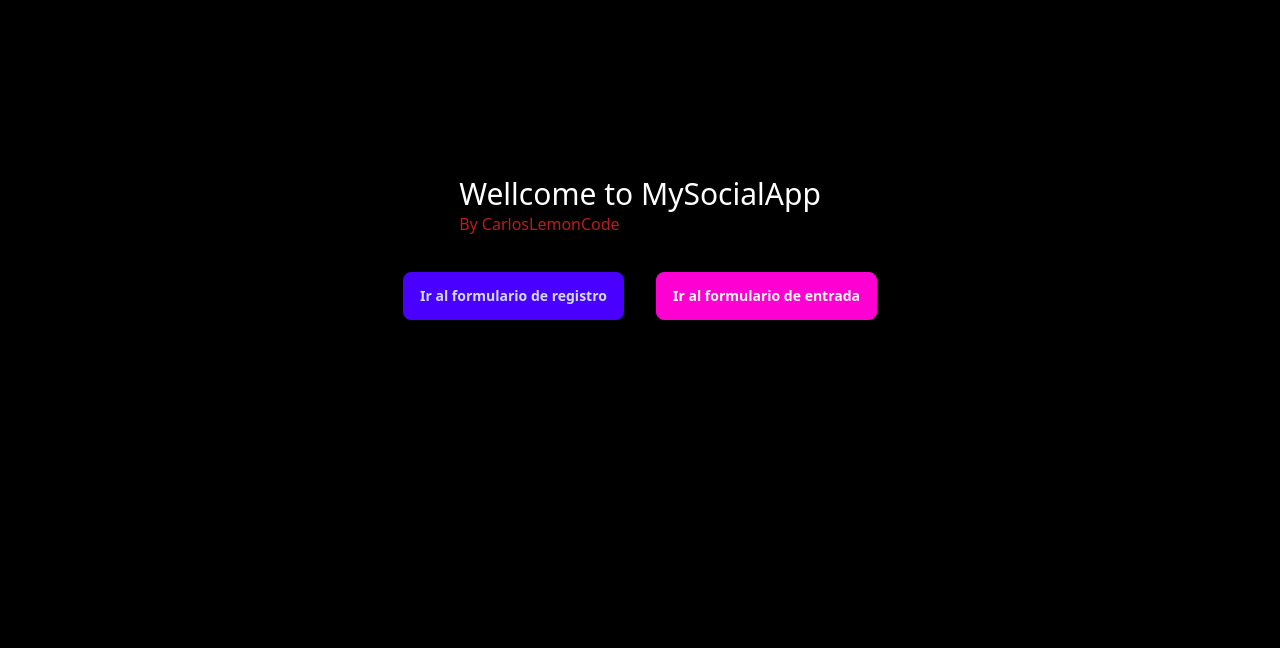
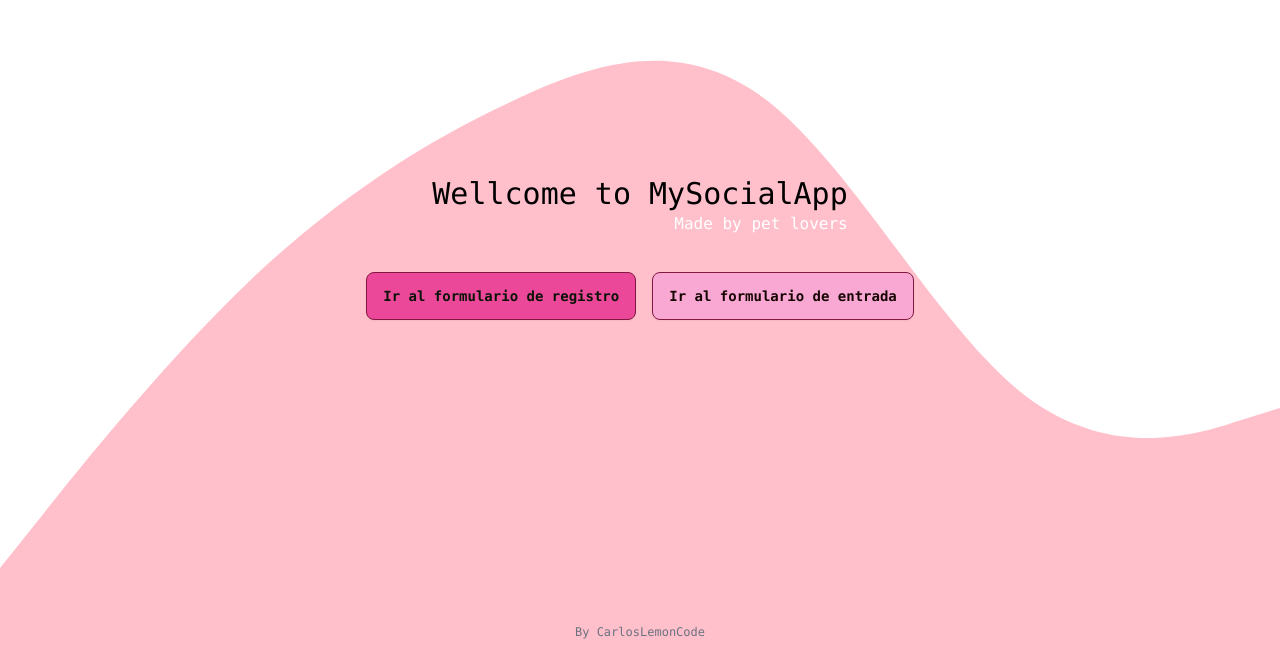
Before and after one commit to b00tc4mp/isdi-parttime-202406, a React (Create React App) app in the folder staff/carlos-fernandez/social-app/: page / in a window 1280 px wide. Shown: the part 152-800 px from the top of the page. Built offline with nearby package versions, Linux system fonts and the light colour scheme.

Commit message:
customize landing page #222

```diff
--- a/staff/carlos-fernandez/social-app/public/index.html
+++ b/staff/carlos-fernandez/social-app/public/index.html
@@ -1,17 +1,14 @@
 <!DOCTYPE html>
-<html lang="es">
+<html lang="es" data-theme="dim">
   <head>
     <meta charset="utf-8" />
     <link rel="icon" href="%PUBLIC_URL%/favicon.ico" />
     <meta name="viewport" content="width=device-width, initial-scale=1" />
-    <meta name="description" content="My first social app." />
-    <link rel="apple-touch-icon" href="%PUBLIC_URL%/logo192.png" />
-
+    <meta name="description" content="Mi primera app de red social" />
     <!--
       Notice the use of %PUBLIC_URL% in the tags above.
       It will be replaced with the URL of the `public` folder during the build.
       Only files inside the `public` folder can be referenced from the HTML.
-
       Unlike "/favicon.ico" or "favicon.ico", "%PUBLIC_URL%/favicon.ico" will
       work correctly both with client-side routing and a non-root public URL.
       Learn how to configure a non-root public URL by running `npm run build`.
--- a/staff/carlos-fernandez/social-app/src/App.jsx
+++ b/staff/carlos-fernandez/social-app/src/App.jsx
@@ -1,10 +1,15 @@
 import React from "react";
-import { Landing } from "./pages";
+import { Landing, Login, SignUp } from "./pages";
+import { Route, Routes } from "react-router-dom";
 
 function App() {
   return (
     <main className="App">
-      <Landing />
+      <Routes>
+        <Route path="/" element={<Landing />} />
+        <Route path="/login" element={<Login />} />
+        <Route path="/sign-up" element={<SignUp />} />
+      </Routes>
       {/*
         - Landing
         - Login
--- a/staff/carlos-fernandez/social-app/src/index.css
+++ b/staff/carlos-fernandez/social-app/src/index.css
@@ -3,5 +3,9 @@
 @tailwind utilities;
 
 body {
-  @apply bg-black w-screen h-screen max-w-full text-white;
+  @apply bg-black w-screen h-screen max-w-full text-white font-mono;
 }
+
+.prose {
+  @apply text-white;
+}
--- a/staff/carlos-fernandez/social-app/src/index.jsx
+++ b/staff/carlos-fernandez/social-app/src/index.jsx
@@ -3,11 +3,14 @@ import ReactDOM from "react-dom/client";
 import "./index.css";
 import App from "./App";
 import reportWebVitals from "./reportWebVitals";
+import { BrowserRouter } from "react-router-dom";
 
 const root = ReactDOM.createRoot(document.getElementById("root"));
 root.render(
   <React.StrictMode>
-    <App />
+    <BrowserRouter>
+      <App />
+    </BrowserRouter>
   </React.StrictMode>
 );
 
--- a/staff/carlos-fernandez/social-app/src/pages/Landing.jsx
+++ b/staff/carlos-fernandez/social-app/src/pages/Landing.jsx
@@ -1,23 +1,49 @@
 import { Component } from "react";
+import { Link } from "react-router-dom";
 
 class Landing extends Component {
   render() {
     return (
-      <section className="w-full h-full min-w-[100vw] min-h-[100vh] grid">
-        <div className="place-self-center w-fit">
-          <div className="w-fit mx-auto mb-9">
-            <h1 className="text-3xl">Wellcome to MySocialApp</h1>
-            <h2 className="text-red-700"> By CarlosLemonCode</h2>
-          </div>
-          <div className="grid grid-cols-2 gap-8">
-            <button className="btn btn-primary btn-md">
-              Ir al formulario de registro
-            </button>
-            <button className="btn btn-secondary btn-md">
-              Ir al formulario de entrada
-            </button>
-          </div>
+      <section className="relative w-full h-full min-h-screen flex flex-col justify-center items-center bg-white">
+        {/* SVG con la ola */}
+        <svg
+          xmlns="http://www.w3.org/2000/svg"
+          viewBox="0 0 1440 320"
+          className="absolute inset-0 w-full h-full"
+          preserveAspectRatio="none"
+        >
+          <path
+            fill="#FFC0CB" /* Color rosa para la mitad de la pantalla */
+            d="M0,288L48,266.7C96,245,192,203,288,170.7C384,139,480,117,576,101.3C672,85,768,75,864,101.3C960,128,1056,192,1152,218.7C1248,245,1344,235,1392,229.3L1440,224V320H0Z"
+          />
+        </svg>
+
+        {/* Contenido principal */}
+        <div className="text-center z-10 mb-9">
+          <h1 className="text-3xl text-black">Wellcome to MySocialApp</h1>
+          <h2 className="text-right text-gray">Made by pet lovers</h2>
         </div>
+        <div className="flex space-x-4 z-10">
+          <Link
+            to="/sign-up"
+            target="_self"
+            rel="next"
+            className="btn btn-primary btn-md bg-pink-500 border-pink-900 hover:border-pink-900 hover:bg-pink-700"
+          >
+            Ir al formulario de registro
+          </Link>
+          <Link
+            to="/login"
+            target="_self"
+            rel="next"
+            className="btn btn-secondary btn-md bg-pink-300 border-pink-900 hover:border-pink-900 hover:bg-pink-600"
+          >
+            Ir al formulario de entrada
+          </Link>
+        </div>
+        <p className="absolute bottom-2 text-xs text-gray-500 z-10">
+          By CarlosLemonCode
+        </p>
       </section>
     );
   }
--- /dev/null
+++ b/staff/carlos-fernandez/social-app/src/pages/LogIn.jsx
@@ -0,0 +1,9 @@
+import { Component } from "react";
+
+class Login extends Component {
+  render() {
+    return <>Soy el login</>;
+  }
+}
+
+export default Login;
--- a/staff/carlos-fernandez/social-app/src/pages/SignUp.jsx
+++ b/staff/carlos-fernandez/social-app/src/pages/SignUp.jsx
@@ -0,0 +1,9 @@
+import { Component } from "react";
+
+class SignUp extends Component {
+  render() {
+    return <>Soy el signup</>;
+  }
+}
+
+export default SignUp;
--- a/staff/carlos-fernandez/social-app/src/pages/index.jsx
+++ b/staff/carlos-fernandez/social-app/src/pages/index.jsx
@@ -1,3 +1,7 @@
 import _Landing from "./Landing.jsx";
+import _Login from "./LogIn.jsx";
+import _SignUp from "./SignUp.jsx";
 
 export const Landing = _Landing;
+export const Login = _Login;
+export const SignUp = _SignUp;
--- a/staff/carlos-fernandez/social-app/tailwind.config.js
+++ b/staff/carlos-fernandez/social-app/tailwind.config.js
@@ -1,8 +1,64 @@
+const { fontFamily, screens } = require("tailwindcss/defaultTheme");
+
 /** @type {import('tailwindcss').Config} */
 module.exports = {
+  mode: "jit",
   content: ["./src/**/*.{jsx,js}"],
   theme: {
-    extend: {},
+    fontFamily: fontFamily,
+    screens: {
+      "3xs": { min: "320px" },
+      "2xs": { min: "380px" },
+      xs: { min: "475px" },
+      ...screens,
+      "max-xl": { max: "1279px" },
+      "max-lg": { max: "1023px" },
+      "max-md": { max: "767px" },
+      "max-sm": { max: "639px" },
+      "max-xs": { max: "474px" },
+      "max-2xs": { max: "379px" },
+      "max-3xs": { max: "319px" },
+    },
+    aspectRatio: {
+      "1/1": "1 / 1",
+      "3/4": "3 / 4",
+    },
   },
-  plugins: [require("daisyui")],
+  daisyui: {
+    themes: [
+      "light",
+      "dark",
+      "cupcake",
+      "bumblebee",
+      "emerald",
+      "corporate",
+      "synthwave",
+      "retro",
+      "cyberpunk",
+      "valentine",
+      "halloween",
+      "garden",
+      "forest",
+      "aqua",
+      "lofi",
+      "pastel",
+      "fantasy",
+      "wireframe",
+      "black",
+      "luxury",
+      "dracula",
+      "cmyk",
+      "autumn",
+      "business",
+      "acid",
+      "lemonade",
+      "night",
+      "coffee",
+      "winter",
+      "dim",
+      "nord",
+      "sunset",
+    ],
+  },
+  plugins: [require("@tailwindcss/typography"), require("daisyui")],
 };
```
Also changed, not shown: staff/carlos-fernandez/social-app/package.json (+5 -3 lines).
